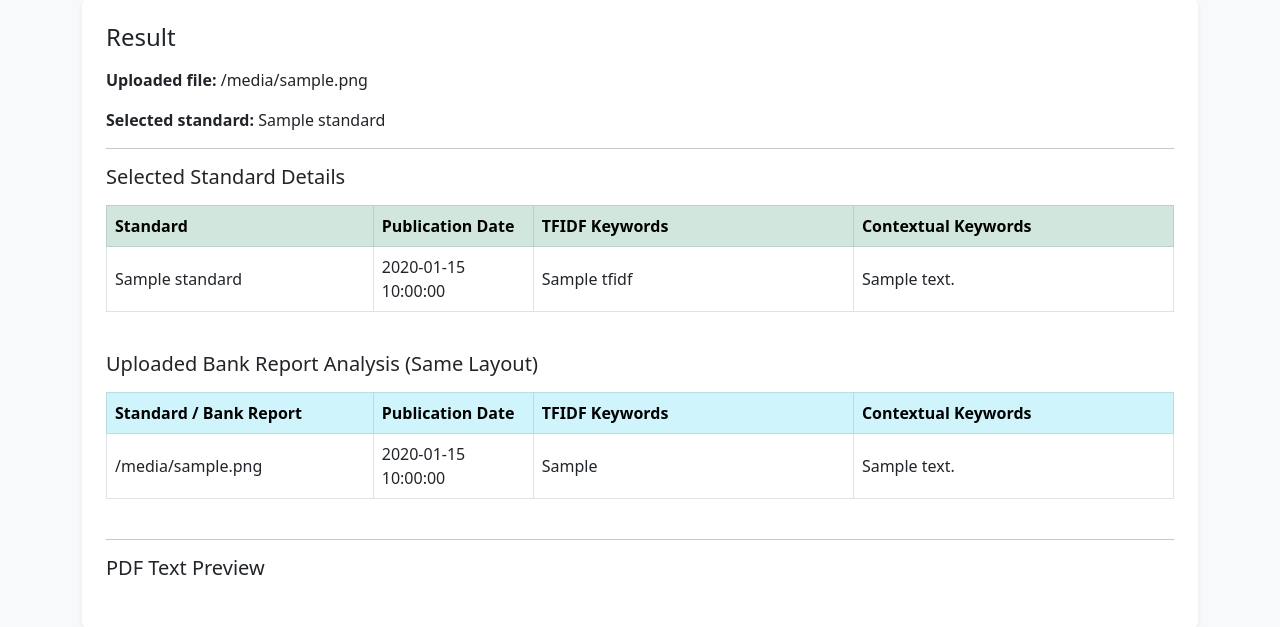
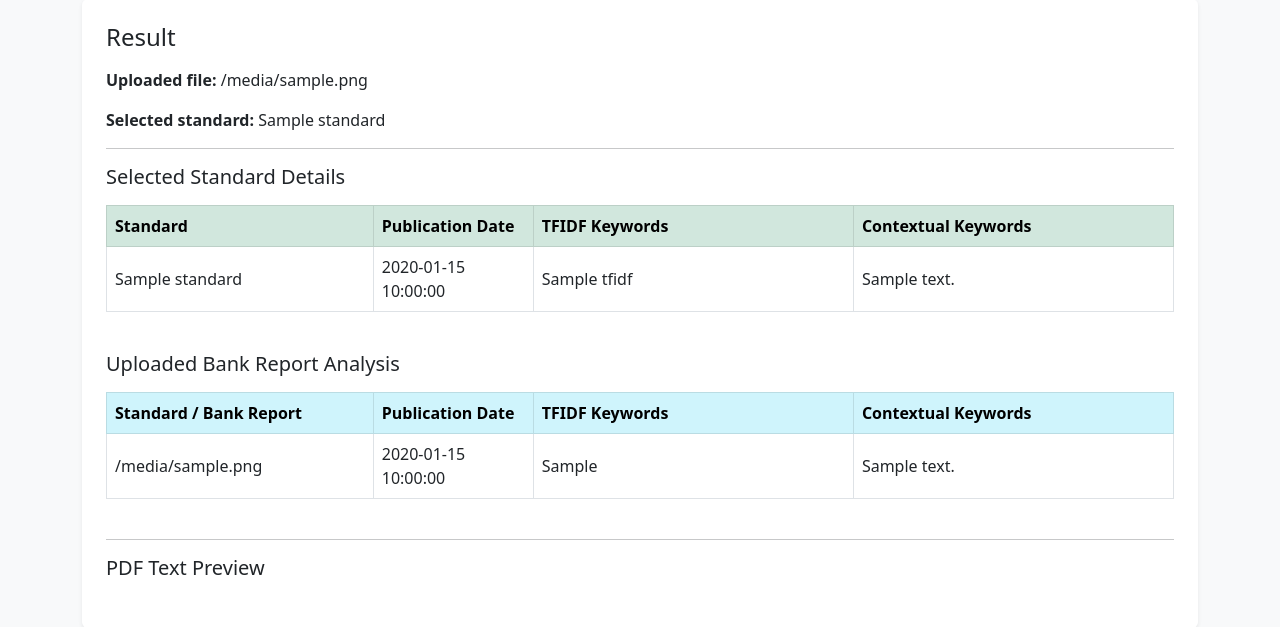
Before and after one commit to Lily-WangQian/AzureWeb_Upload3, a Flask app: template templates/index.html in a window 1280 px wide. Shown: the part 240-867 px from the top of the page. Run offline with Flask 3, Linux system fonts and the light colour scheme; the template is opened without the code that fills it: most values are stand-ins (such as "Sample title", 1, 10 or a date in 2020); parts of the project's set-up code (start-up, migrations or seed data) failed here and were passed over.

Commit message:
modified index.html

```diff
--- a/templates/index.html
+++ b/templates/index.html
@@ -90,7 +90,7 @@
         {% endif %}
 
         {% if result.bank_pub_date or result.bank_tfidf or result.bank_contextual %}
-        <h5 class="mb-3">Uploaded Bank Report Analysis (Same Layout)</h5>
+        <h5 class="mb-3">Uploaded Bank Report Analysis</h5>
         <div class="table-responsive mb-4">
           <table class="table table-bordered align-middle">
             <thead class="table-info">
```
